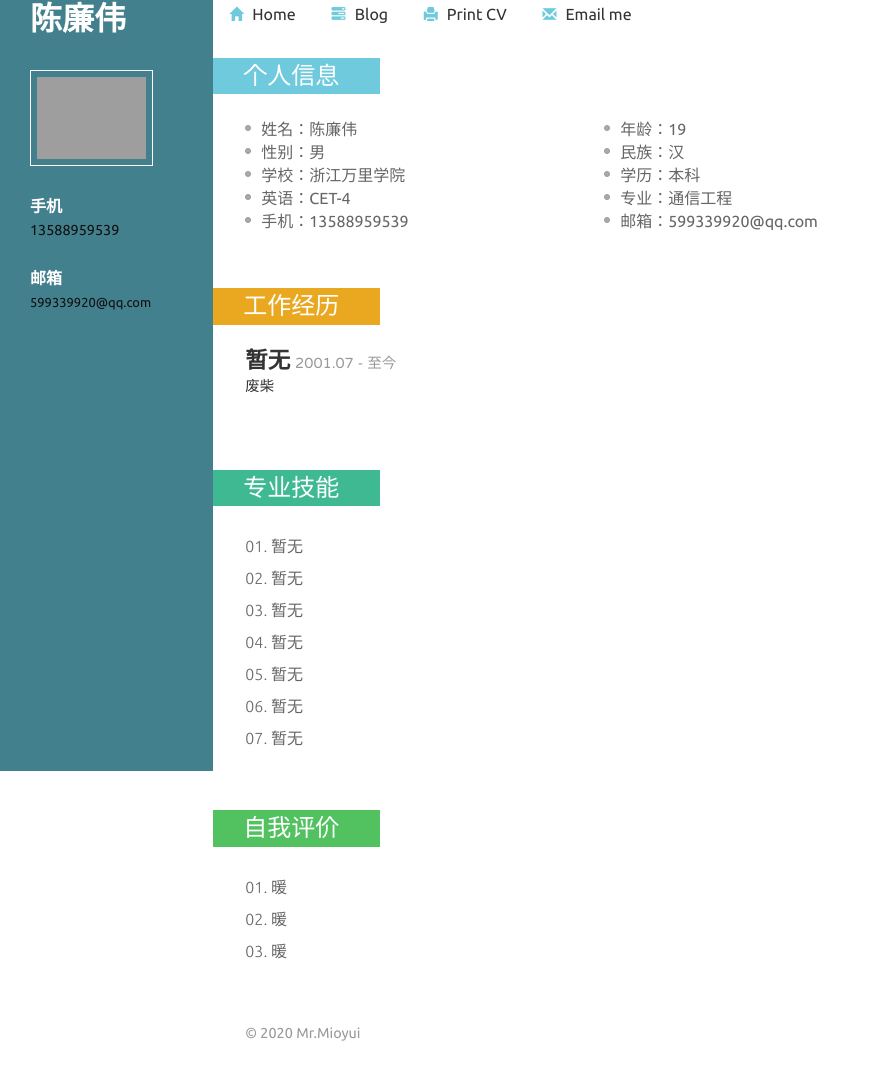
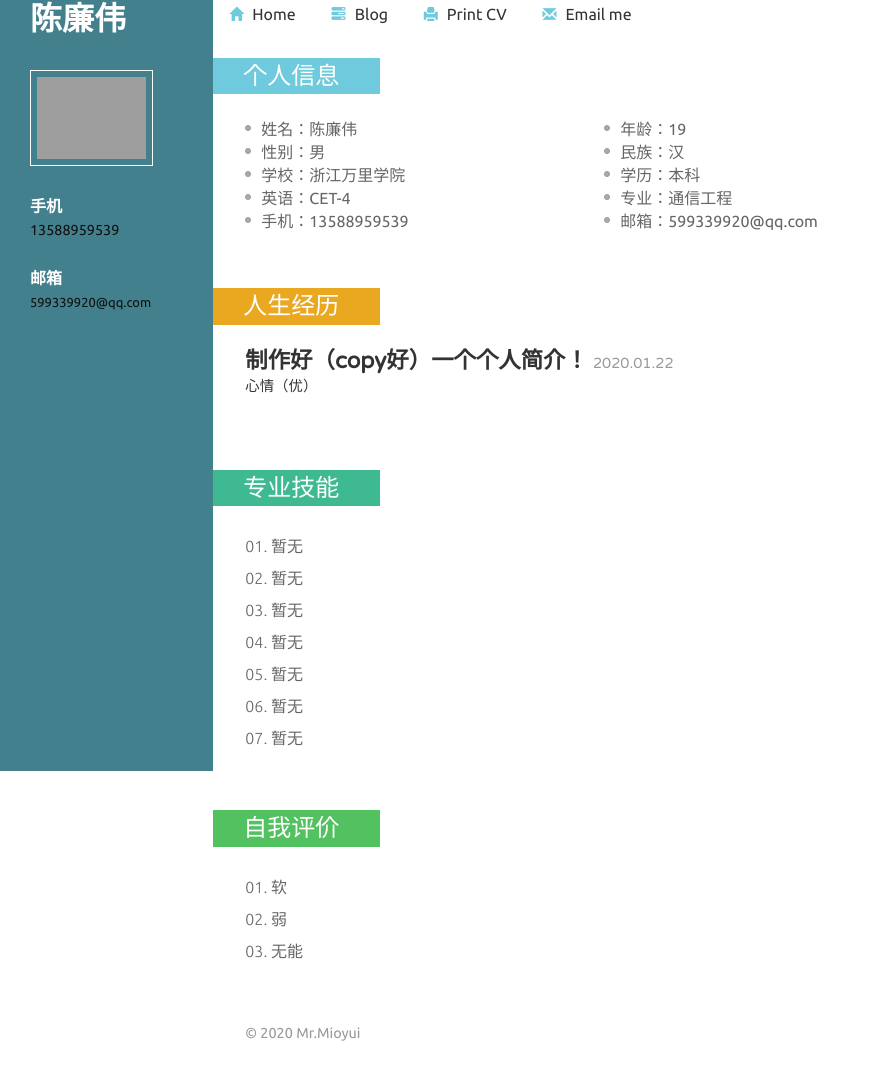
Before and after one commit to Mioyui/Mioyui.github.io, a plain HTML site: page index.html in a window 1280 px wide. Shown: the part 29-1104 px from the top of the page, without its empty margins (0-880 px from the left). Drawn offline with nearby package versions, Linux system fonts and the light colour scheme; grey boxes are pictures that could not be loaded.

Commit message:
Update index.html

```diff
--- a/index.html
+++ b/index.html
@@ -61,10 +61,10 @@
                 </div>
             </div>
             <div class="item">
-                <h3 class="clr clr2">工作经历</h3>
+                <h3 class="clr clr2">人生经历</h3>
                 <div class="item_detail">
-                    <h4>暂无<span>2001.07 - 至今</span></h4>
-                    <h6>废柴</h6>
+                    <h4>制作好（copy好）一个个人简介！<span>2020.01.22</span></h4>
+                    <h6>心情（优）</h6>
                 </div>
 
             </div>
@@ -90,9 +90,9 @@
                 <div class="item_detail">
                     <div class="skill">
                         <ul>
-                            <li>暖</li>
-                            <li>暖</li>
-                            <li>暖</li>
+                            <li>软</li>
+                            <li>弱</li>
+                            <li>无能</li>
                         </ul>
                     </div>
                 </div>
```
